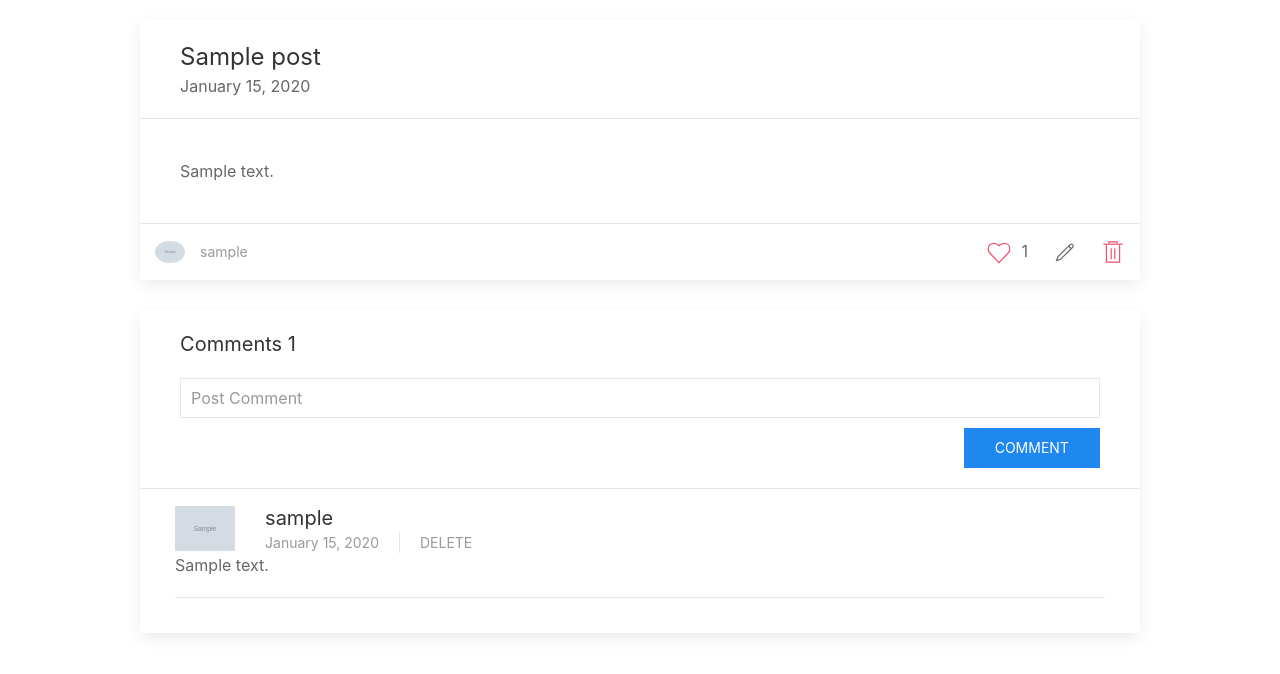
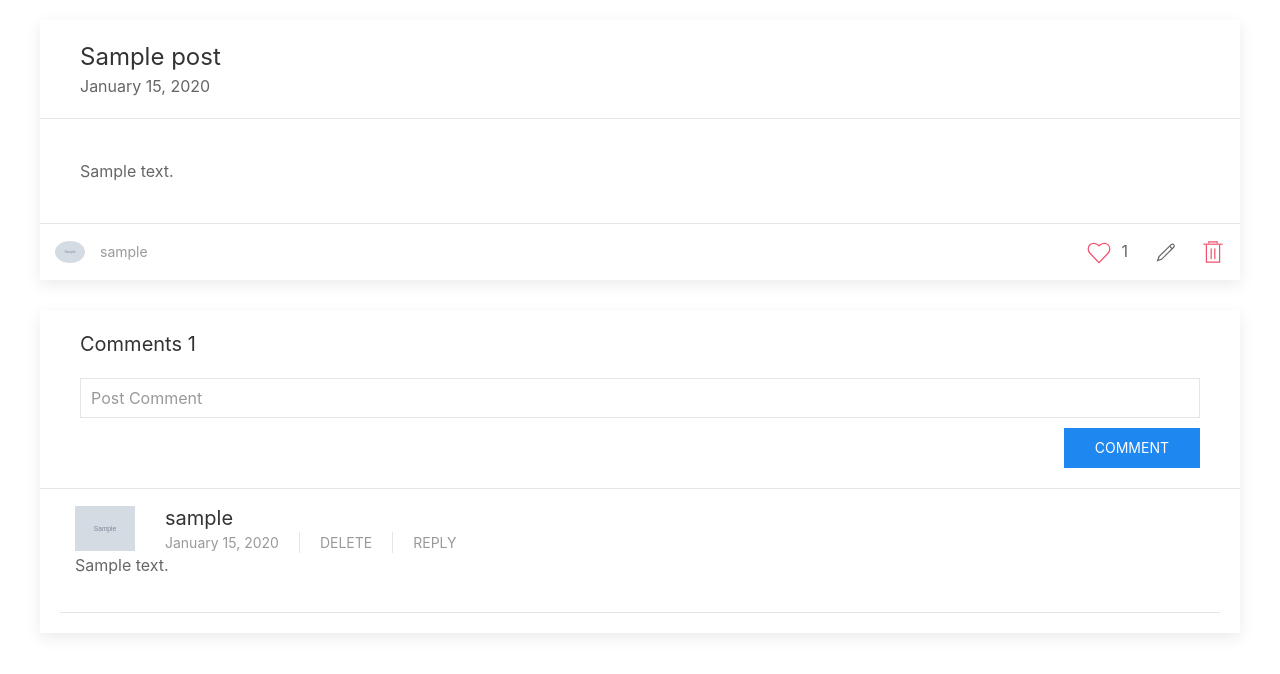
Before and after one commit to yogeshmanghnani/sdp-blogging-network, a Django app: page /post/1/ in a window 1280 px wide. Shown: the part 80-754 px from the top of the page. Run offline with Django 3.2, Linux system fonts and the light colour scheme; a user stored in the database is signed in; tables that the repository leaves empty hold one stand-in row (values such as "Sample post"); grey boxes marked "Sample" are stand-in pictures; some libraries are stand-ins or nearby versions.

```diff
--- a/blogging_network/urls.py
+++ b/blogging_network/urls.py
@@ -14,10 +14,11 @@ Including another URLconf
     2. Add a URL to urlpatterns:  path('blog/', include('blog.urls'))
 """
 from django.contrib import admin
-from django.urls import include, path
+from django.urls import include, path, re_path
 from users import views as user_views
 from django.contrib.auth import views as auth_views
 from django.conf import settings
+from django.contrib.staticfiles import views as static_views
 from django.conf.urls.static import static
 
 
@@ -45,3 +46,4 @@ urlpatterns = [
 
 if settings.DEBUG:
 	urlpatterns += static(settings.MEDIA_URL, document_root=settings.MEDIA_ROOT)
+	urlpatterns += [re_path(r'^static/(?P<path>.*)$', static_views.serve),]
--- a/blogs/models.py
+++ b/blogs/models.py
@@ -25,7 +25,7 @@ class Comment(models.Model):
 	user = models.ForeignKey(settings.AUTH_USER_MODEL, on_delete=models.CASCADE)
 	date_posted = models.DateTimeField(default = timezone.now)
 	blog = models.ForeignKey(Blog_Post, on_delete=models.CASCADE)
-	reply_to = models.ForeignKey('self', on_delete=models.CASCADE, null=True, blank=True)
+	reply_to = models.ForeignKey('self', on_delete=models.CASCADE, null=True, blank=True, related_name="replies")
 
 	def __str__(self):
 		return f'Comment by {self.user} on {self.date_posted}'
--- a/blogs/templates/blogs/base.html
+++ b/blogs/templates/blogs/base.html
@@ -1,3 +1,4 @@
+{% load static %}
 <!DOCTYPE html>
 <html>
 	<head>
@@ -12,7 +13,7 @@
 		{% endif %}
 	</head>
 	<body>
-		<nav class="uk-navbar-container uk-margin">
+		<nav class="uk-navbar-container uk-margin uk-navbar-transparent">
 			<div class="uk-container">
 				<div class="uk-navbar">
 					<div class="uk-navbar-left">
--- a/blogs/templates/blogs/blog_post_detail.html
+++ b/blogs/templates/blogs/blog_post_detail.html
@@ -1,7 +1,7 @@
 {% extends "blogs/base.html" %}
 {% block content %}
 <div>
-	<div class="uk-card uk-card-hover uk-card-default uk-width-5-6@m uk-align-center">
+	<div class="uk-card uk-card-hover uk-card-default">
 		<div class="uk-card-header">
 			<h3 class="uk-card-title uk-margin-remove-bottom">{{object.title}}</h3>
 			<p class="uk-margin-remove-top">{{object.date_posted|date:'F d, Y'}}</p>
@@ -31,7 +31,7 @@
 		</div>
 	</div>
 
-	<div class="uk-width-5-6@m uk-align-center">
+	<div class="uk-width-auto uk-align-center">
 	{% include './elements/comments/root.html' with comments=comments blog_id=object.id user=user csrf_token=csrf_token only %}
 	</div>
 </div>
--- a/blogs/templates/blogs/blog_post_form.html
+++ b/blogs/templates/blogs/blog_post_form.html
@@ -1,12 +1,12 @@
 {% extends "blogs/base.html" %}
 {% load widget_tweaks %}
 {% block content %}
-<div class="uk-width-3-4@m uk-align-center">
+<div class="uk-width-auto uk-align-center">
 	<div class="uk-card uk-card-default uk-card-body uk-margin uk-margin-top uk-card-hover">
 		<form method="POST">
 			{% csrf_token %}
 			{{ form.media }}
-			{{ form.as_p }}
+			{% include 'uikit_form_formatter/form.html' with form=form %}
 			<button class="uk-button uk-button-primary" type="submit">Post</button>
 		</form>
 	</div>
--- a/blogs/templates/blogs/elements/comments/comment_card.html
+++ b/blogs/templates/blogs/elements/comments/comment_card.html
@@ -1,3 +1,4 @@
+{# This is a comment #}
 <li class="uk-margin-remove-top uk-margin-left uk-margin-right" id="comment_id_{{comment.id}}">
 	<article class="uk-comment uk-padding-small">
 		<header class="uk-comment-header uk-grid-medium uk-flex-middle uk-margin-bottom-small" uk-grid>
@@ -11,9 +12,10 @@
 				<ul class="uk-comment-meta uk-subnav uk-subnav-divider uk-margin-remove-top">
 					<li>{{comment.date_posted|date:'F d, Y'}}</li>
 					{% if user == comment.user %}
-					<form onSubmit="return false;">
 						<li><button type="button" onclick="dcomment({{comment.id}});" class="uk-button uk-button-text uk-text-muted">Delete</button></li>
-					</form>
+					{% endif %}
+					{% if user.is_authenticated %}
+					<li><button type="button" onclick="comment('root_comments', {{comment.id}})" class="uk-button uk-button-text uk-text-muted">Reply</button></li>
 					{% endif %}
 				</ul>
 			</div>
@@ -21,6 +23,13 @@
 		 <div class="uk-comment-body">
 			 <p>{{comment.content}}</p>
 		 </div>
-		 <hr />
 	</article>
+	<ul class="uk-margin-remove-top" id="root_comments_ul_{{comment.id}}">
+	{% if comment.replies.count > 0 %}
+		{% for com in comment.replies.all reversed %}
+			{% include 'blogs/elements/comments/comment_card.html' with user=user comment=com only %}
+		{% endfor %}
+	{% endif %}
+	</ul>
+	<hr />
 </li>
--- a/blogs/templates/blogs/elements/comments/root.html
+++ b/blogs/templates/blogs/elements/comments/root.html
@@ -1,22 +1,32 @@
+{# This is root of comments pannel #}
 <div class="uk-card uk-card-default uk-card-hover">
 	<div class="uk-card-header">
 		<h4>Comments {{ comments.count }}</h4>
 		{% if user.is_authenticated %}
 		<script type="text/javascript">
-			function comment(inid){
+			function comment(inid, reply_to){
 				var commentreq = new XMLHttpRequest();
 				commentreq.open('POST', "{% url 'post_comment' blog_id %}", true);
 				commentreq.setRequestHeader('Content-type', 'application/x-www-form-urlencoded');
 				commentreq.setRequestHeader("X-CSRFToken", getCookie("csrftoken"));
 				commentreq.onload = function(){
-					var comroot = document.getElementById("comments_root");
+					var comroot = null
+					if (reply_to) {
+						comroot = document.getElementById(inid+"_ul_"+reply_to);
+					} else {
+						comroot = document.getElementById(inid+"_ul");
+					}
 					comroot.innerHTML = commentreq.responseText + comroot.innerHTML
 					document.getElementById(inid).value = "";
 				};
 				commentreq.onerror = function(){
 					console.log(commentreq.status)
 				};
-				commentreq.send('content='+document.getElementById(inid).value);
+				if(reply_to){
+					commentreq.send('content='+document.getElementById(inid).value+"&reply="+reply_to);
+				} else {
+					commentreq.send('content='+document.getElementById(inid).value);
+				}
 			}
 			function keyUpComment(e, inid){
 				if(e.keyCode == 13){
@@ -41,13 +51,13 @@
 		</script>
 		<form onSubmit="return false;">
 			{% csrf_token %}
-			<input name="content" id="post_comment" type="text" class="uk-input uk-margin-small-bottom" placeholder="Post Comment" onkeyup="keyUpComment(event, 'post_comment')" />
-			<button type="button" class="uk-button uk-button-primary uk-align-right uk-margin-remove-bottom" onclick="comment('post_comment');" >Comment</button>
+			<input name="content" id="root_comments" type="text" class="uk-input uk-margin-small-bottom" placeholder="Post Comment" onkeyup="keyUpComment(event, 'post_comment')" />
+			<button type="button" class="uk-button uk-button-primary uk-align-right uk-margin-remove-bottom" onclick="comment('root_comments');" >Comment</button>
 		</form>
 		{% endif %}
 	</div>
 	<div class="uk-card-body uk-padding-remove">
-		<ul class="uk-comment-list" id="comments_root">
+		<ul class="uk-comment-list" id="root_comments_ul">
 			{% for comment in comments %}
 				{% include './comment_card.html' with comment=comment user=user only %}
 			{% endfor %}
--- a/blogs/views.py
+++ b/blogs/views.py
@@ -143,6 +143,8 @@ def comment(request, pk):
 		com.content = request.POST.get("content").strip()
 		com.user = request.user
 		com.blog = blog
+		if request.POST.get("reply"):
+			com.reply_to_id = request.POST.get("reply")
 		if not com.content == "":
 			com.save()
 			return render(request, 'blogs/elements/comments/comment_card.html', {"comment": com})
```
Also changed, not shown: blogs/templates/blogs/elements/blog_card.html (+8 -2 lines), blogs/templatetags/html_extras.py (added, +14 -0 lines), blogs/static/blogs/bg.jpg (added), blogs/templatetags/__init__.py (added), 2 other files.
